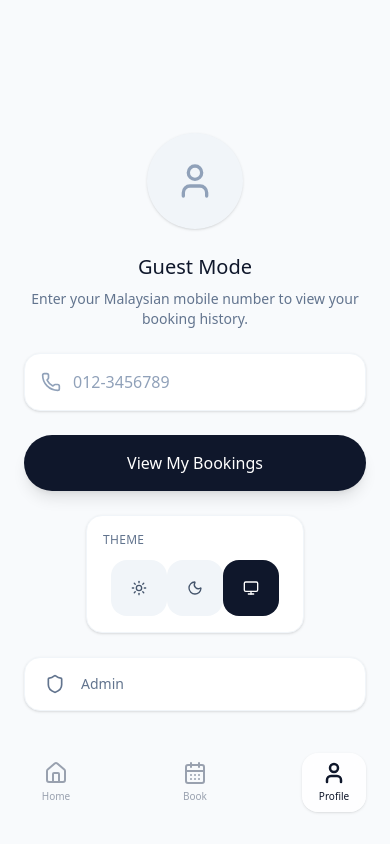
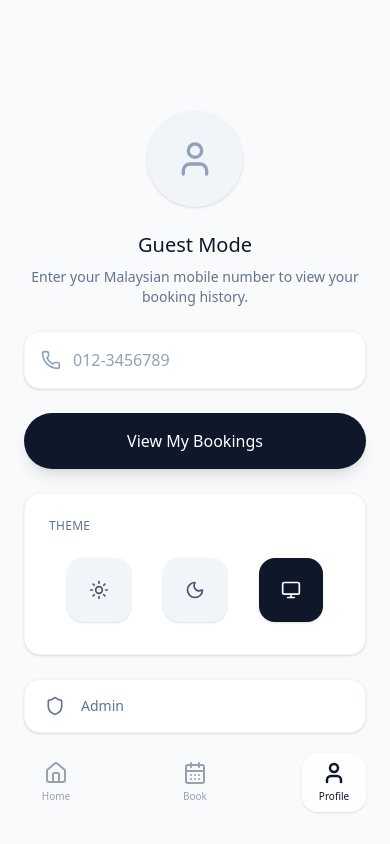
Before and after one commit to masterwee2024/salon-book, a React (Vite) app: page / in a window 390 px wide. Both pictures are taken after a click on the button "Profile". Built offline with nearby package versions, Linux system fonts and the light colour scheme.

Commit message:
fix: enlarge theme toggle padding and gaps 3x for mobile

```diff
--- a/src/pages/Profile.tsx
+++ b/src/pages/Profile.tsx
@@ -122,16 +122,16 @@ function ThemeToggle({ theme, setTheme }: { theme: string; setTheme: (t: "light"
   ];
 
   return (
-    <div className="mt-6 mb-2 bg-white dark:bg-slate-800 rounded-2xl border border-slate-100 dark:border-slate-700 p-4 shadow-sm">
-      <p className="text-xs font-medium text-slate-500 dark:text-slate-400 uppercase tracking-wide mb-3">Theme</p>
-      <div className="flex items-center justify-between px-2">
+    <div className="mt-6 mb-2 w-full bg-white dark:bg-slate-800 rounded-2xl border border-slate-100 dark:border-slate-700 p-6 shadow-sm">
+      <p className="text-xs font-medium text-slate-500 dark:text-slate-400 uppercase tracking-wide mb-4">Theme</p>
+      <div className="flex items-center justify-center gap-8 py-2">
         {opts.map(({ id, icon: Icon, label }) => (
           <button key={id} onClick={() => setTheme(id)}
             aria-label={`${label} theme`}
             title={`${label} theme`}
-            className={cn("flex h-14 w-14 items-center justify-center rounded-2xl p-4 text-sm font-medium transition-colors",
+            className={cn("flex h-16 w-16 items-center justify-center rounded-2xl text-sm font-medium transition-colors shadow-sm",
               theme === id ? "bg-slate-900 dark:bg-white dark:text-slate-900 text-white" : "bg-slate-100 dark:bg-slate-700 text-slate-600 dark:text-slate-300 hover:bg-slate-200 dark:hover:bg-slate-600")}>
-            <Icon className="w-4 h-4" aria-hidden="true" />
+            <Icon className="w-5 h-5" aria-hidden="true" />
           </button>
         ))}
       </div>
```
